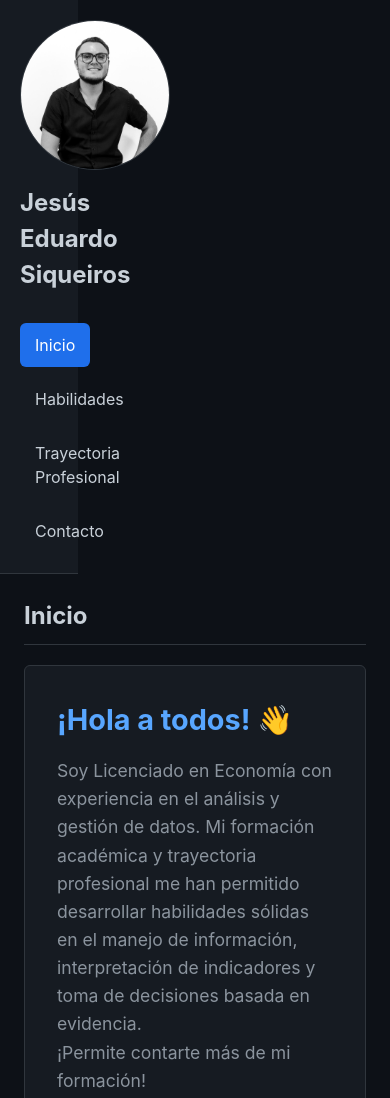
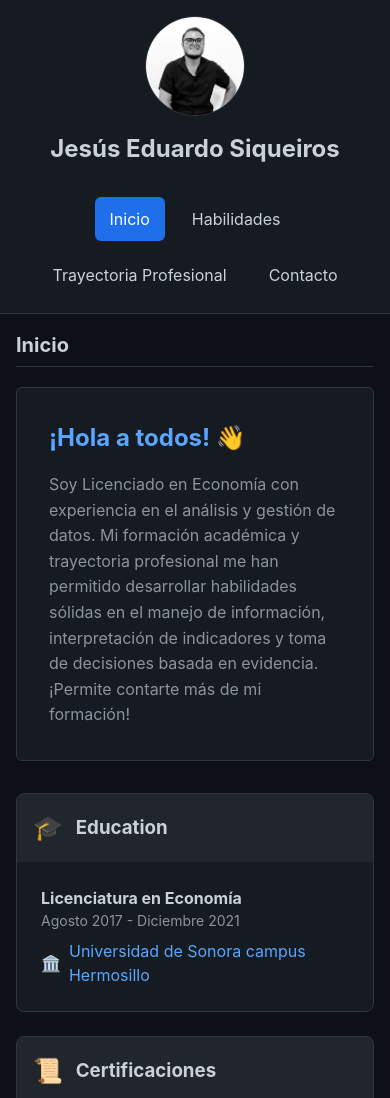
Before and after one commit to Jesiqueiros/jesiqueiros.github.io, a plain HTML site: page index.html in a window 390 px wide. Shown: the top 1098 px of the page. Drawn offline with Linux system fonts and the light colour scheme.

Commit message:
Changes in movil version

```diff
--- a/css/styles.css
+++ b/css/styles.css
@@ -771,3 +771,71 @@ body {
   font-family: 'Font Awesome 5 Free';
   font-weight: 900;
 }
+
+@media (max-width: 768px) {
+  body {
+    flex-direction: column;
+    overflow-x: hidden;
+  }
+
+  .sidebar {
+    width: 100%;
+    height: auto;
+    position: relative;
+    padding: 16px;
+    border-bottom: 1px solid var(--color-border-default);
+    border-right: none;
+  }
+
+  .main-container {
+    width: 100%;
+    margin-left: 0;
+    padding: 16px;
+  }
+
+  .nav-menu {
+    flex-wrap: wrap;
+    justify-content: center;
+    gap: 12px;
+  }
+
+  .profile-picture {
+    width: 100px;
+    height: 100px;
+  }
+
+  .section-title {
+    font-size: 20px;
+    padding-bottom: 6px;
+  }
+
+  .about-intro h3 {
+    font-size: 1.5rem;
+  }
+
+  .about-intro p {
+    font-size: 1rem;
+  }
+
+  .skills-grid,
+  .soft-skills-grid {
+    grid-template-columns: 1fr;
+  }
+
+  .timeline-content {
+    padding: 16px;
+  }
+
+  .job-title {
+    font-size: 1.2rem;
+  }
+
+  .experience-title {
+    font-size: 16px;
+  }
+
+  .download-cv {
+    font-size: 14px;
+    padding: 10px 20px;
+  }
+}
```
